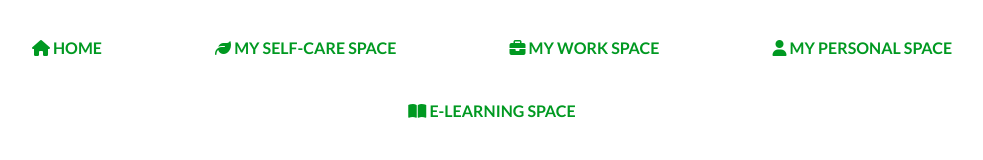
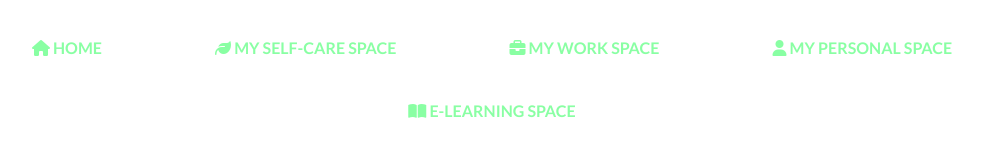
Before and after one commit to emmataylorfit/notionBar, a plain HTML site: page menu.html in a window 1280 px wide. Shown: the whole page, without its empty margins (148-1131 px from the left). Drawn offline with Linux system fonts and the light colour scheme.

Commit message:
Update menu.html

```diff
--- a/menu.html
+++ b/menu.html
@@ -24,7 +24,7 @@
         }
 
         .navMenu a {
-            color: #009921; /* White text */
+            color: #5dff80b9; /* White text */
             text-decoration: none;
             text-transform: uppercase;
             display: inline-block;
@@ -36,7 +36,7 @@
 
         .navMenu a:hover {
             background-color: #FFFFFF; /* White background on hover */
-            color: #003D0D; /* Dark Green text on hover */
+            color: #004b10; /* Dark Green text on hover */
         }
 
         .fa {
```
